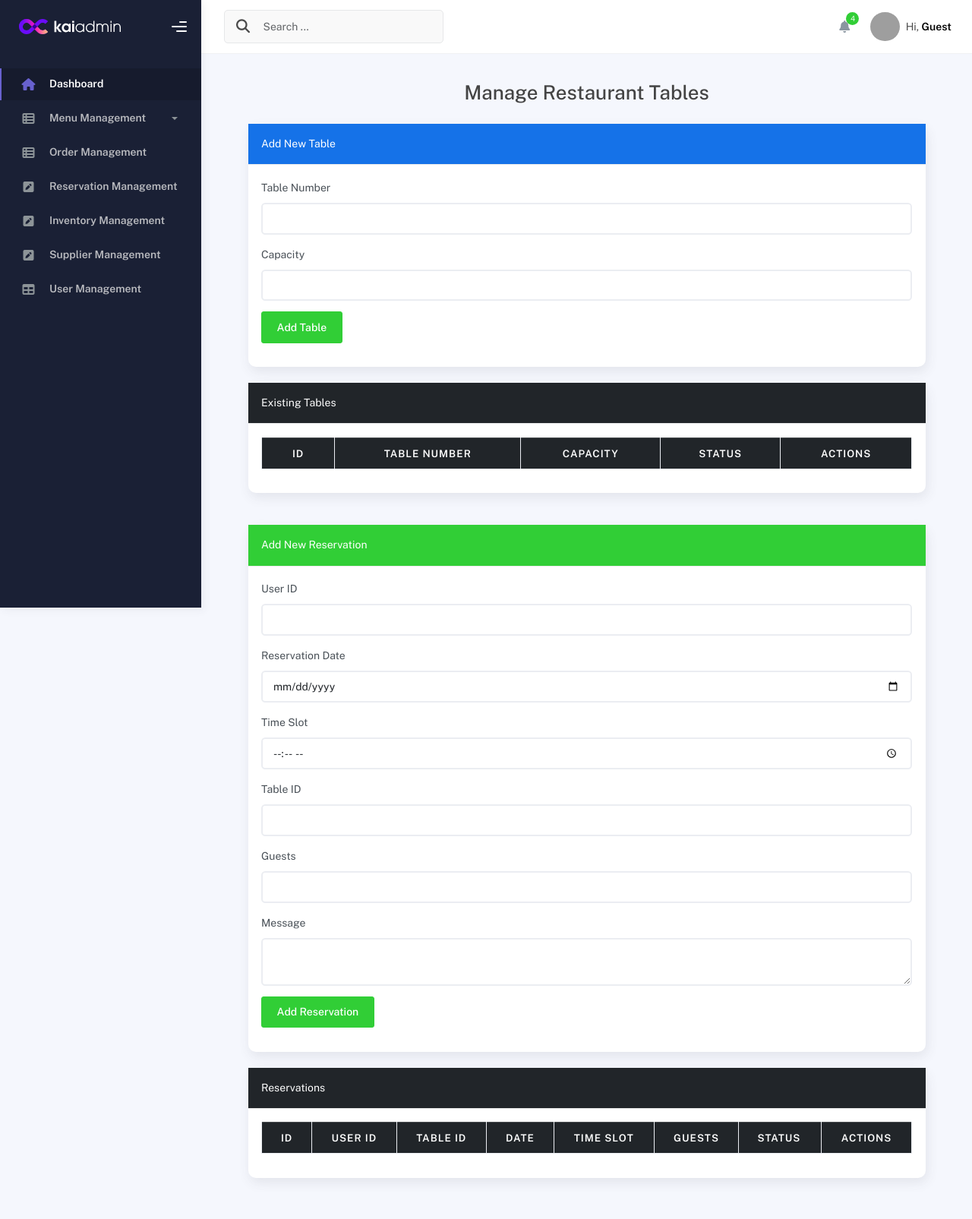
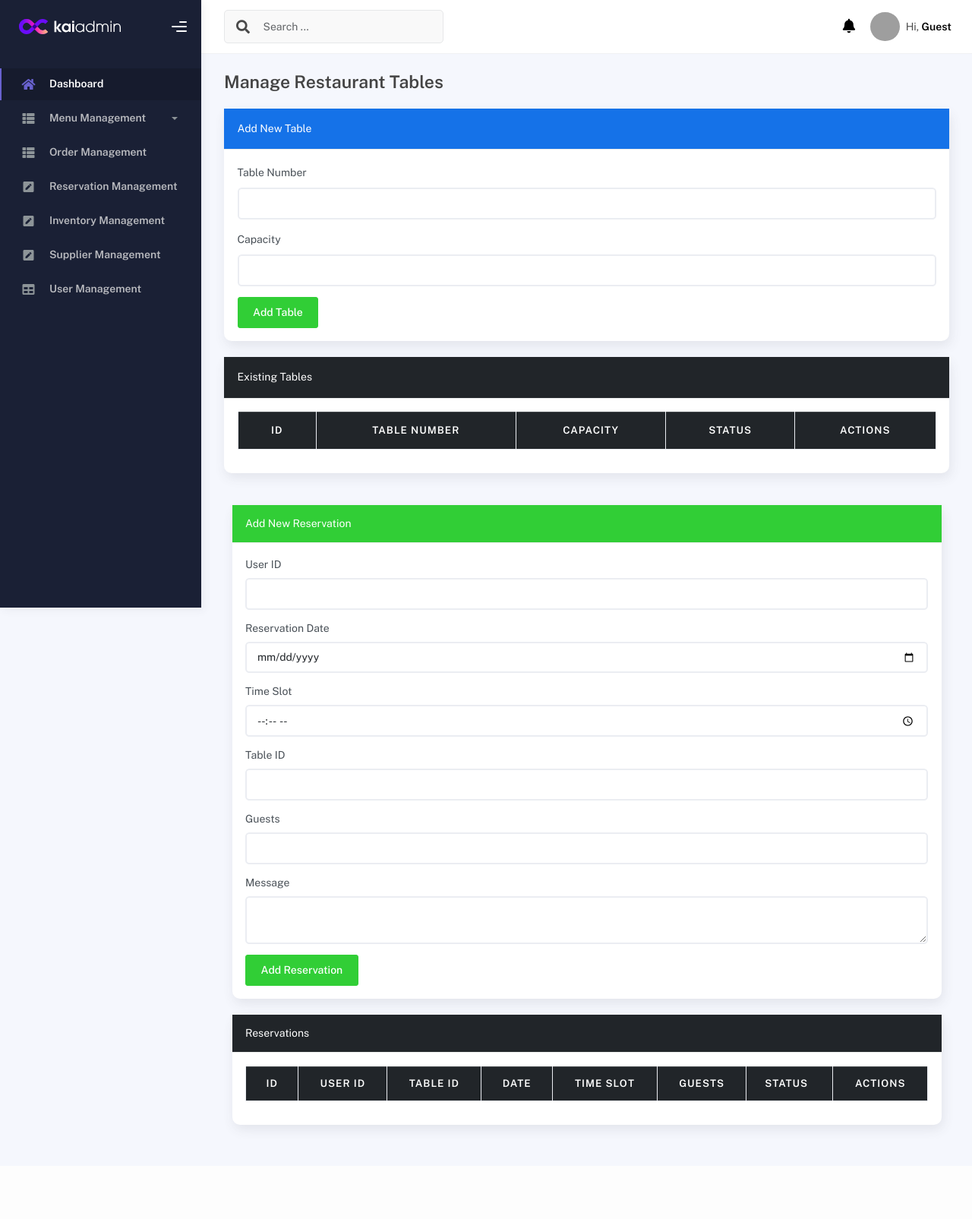
Before and after one commit to Abdo-hasen/PHP_Restaurant, a PHP site: page /admin/manage_reservations.php in a window 1280 px wide. Shown: the whole page at 76% size. After the commit the page ends 1493 px from the top, so only its background shows below. Run offline with PHP 8.4, Linux system fonts and the light colour scheme; data that the repository does not hold is empty; grey boxes are pictures that could not be loaded.

Commit message:
profile and notifications working in admin, analytics chart added.

```diff
--- a/admin/manage_reservations.php
+++ b/admin/manage_reservations.php
@@ -1,53 +1,16 @@
 <?php
 require_once '../init.php';
+include '../includes/admin/header.php';
 include '../includes/admin/sidebar.php';
-include '../includes/admin/header.php';
 require_once "../handlers/admin/reservation.php";
 ?>
 
 <div class="container">
   <div class="page-inner">
     <div class="page-header">
-      <h4 class="page-title">Dashboard</h4>
-      <ul class="breadcrumbs">
-        <li class="nav-home">
-          <a href="#">
-            <i class="icon-home"></i>
-          </a>
-        </li>
-        <li class="separator">
-          <i class="icon-arrow-right"></i>
-        </li>
-        <li class="nav-item">
-          <a href="#">Pages</a>
-        </li>
-        <li class="separator">
-          <i class="icon-arrow-right"></i>
-        </li>
-        <li class="nav-item">
-          <a href="#">Starter Page</a>
-        </li>
-      </ul>
+      <h2 class="page-title">Manage Restaurant Tables</h2>
     </div>
     <div class="page-category">
-    <div class="container mt-5">
-<!-- <nav class="navbar navbar-expand-lg navbar-dark bg-primary p-3">
-    <div class="container">
-        <a class="navbar-brand fw-bold" href="#">Admin Dashboard</a>
-        <div class="dropdown">
-            <button class="btn btn-light position-relative rounded-circle p-2" id="notificationBell" data-bs-toggle="dropdown">
-                <i class="fas fa-bell fa-lg"></i>
-                <span class="badge bg-danger position-absolute top-0 start-100 translate-middle rounded-pill" id="adminNotificationCount"></span>
-            </button>
-            <ul class="dropdown-menu dropdown-menu-end shadow-sm p-2" id="adminNotificationDropdown" style="width: 300px; max-height: 300px; overflow-y: auto;">
-                <li class="text-center text-muted small">No notifications</li>
-            </ul>
-        </div>
-    </div>
-</nav> -->
-    <div class="container mt-5">
-        <h2 class="text-center mb-4">Manage Restaurant Tables</h2>
-
         <div class="card mb-4">
             <div class="card-header bg-primary text-white">Add New Table</div>
             <div class="card-body">
@@ -249,38 +212,7 @@ require_once "../handlers/admin/reservation.php";
         }, 40000);
     }
 });
-            async function loadAdminNotifications() {
-            let response = await fetch("../functions/fetch_notifications_admin.php");
-            let notifications = await response.json();
-
-            let dropdown = document.getElementById("adminNotificationDropdown");
-            let count = document.getElementById("adminNotificationCount");
-
-            dropdown.innerHTML = "";
-            count.textContent = notifications.length;
-            console.log(notifications);
-
-            if (notifications.length === 0) {
-                dropdown.innerHTML = '<li class="dropdown-item text-muted">There is no Notifications</li>';
-                document.getElementById("adminNotificationCount").textContent = "";
-            } else {
-                notifications.forEach(notification => {
-                    let li = document.createElement("li");
-                    li.className = "dropdown-item";
-                    li.textContent = notification.message;
-                    dropdown.appendChild(li);
-                });
-            }
-        }
-        document.getElementById("notificationBell").addEventListener("click", async function() {
-
-            document.getElementById("adminNotificationCount").textContent = "";
-        });
-
-
-        loadAdminNotifications();
-        setInterval(loadAdminNotifications, 5000);
-        </script>
+    </script>
 
 </body>
 
--- a/includes/admin/sidebar.php
+++ b/includes/admin/sidebar.php
@@ -33,13 +33,6 @@
                 </a>
               </li>
 
-              <!-- Menu Management -->
-              <!-- <li class="nav-item">
-                    <a href="../../admin/manage_menu.php">
-                        <i class="fas fa-layer-group"></i>
-                        <p>Menu Management</p>
-                    </a>
-                </li> -->
               <!-- Menu Management Dropdown -->
               <li class="nav-item">
                 <a href="../../admin/dashboard.php" data-bs-toggle="collapse" data-bs-target="#menuManagement"> <i class="fas fa-th-list"></i>
@@ -67,14 +60,6 @@
                 </div>
               </li>
 
-              <!-- Special Offers -->
-              <!-- <li class="nav-item">
-                    <a href="../../admin/layout/view-special-offer.php">
-                        <i class="fas fa-layer-group"></i>
-                        <p>Special Offer</p>
-                    </a>
-                </li> -->
-
               <!-- Order Management -->
               <li class="nav-item">
                 <a href="../../admin/manage_orders.php">
@@ -91,14 +76,14 @@
                 </a>
               </li>
 
-              <!-- Reservations -->
+              <!-- Inventory -->
               <li class="nav-item">
                 <a href="../../admin/inventory.php">
                   <i class="fas fa-pen-square"></i>
                   <p>Inventory Management</p>
                 </a>
               </li>
-              <!-- Reservations -->
+              <!-- Supplier -->
               <li class="nav-item">
                 <a href="../../admin/supplier.php">
                   <i class="fas fa-pen-square"></i>
@@ -176,25 +161,6 @@
                     </form>
                   </ul>
                 </li>
-                <li class="nav-item topbar-icon dropdown hidden-caret">
-                  <a
-                    class="nav-link dropdown-toggle"
-                    href="#"
-                    id="notifDropdown"
-                    role="button"
-                    data-bs-toggle="dropdown"
-                    aria-haspopup="true"
-                    aria-expanded="false">
-                    <i class="fa fa-bell"></i>
-                    <span class="notification">4</span>
-                  </a>
-                  <ul
-                    class="dropdown-menu notif-box animated fadeIn"
-                    aria-labelledby="notifDropdown">
-                    <li>
-                      <div class="notif-scroll scrollbar-outer">
-                        <div class="notif-center">
-                          <a href="#">
                 <div class="dropdown">
                     <button class="btn btn-light position-relative rounded-circle p-2" id="notificationBell" data-bs-toggle="dropdown">
                         <i class="fas fa-bell fa-lg"></i>
@@ -204,12 +170,6 @@
                           <li class="text-center text-muted small">No notifications</li>
                       </ul>
                 </div>
-                          </a>
-                        </div>
-                      </div>
-                    </li>
-                  </ul>
-                </li>
                 <li class="nav-item topbar-user dropdown hidden-caret">
                   <a
                     class="dropdown-toggle profile-pic"
@@ -262,3 +222,37 @@
           </nav>
           <!-- End Navbar -->
         </div>
+
+        <script>
+            async function loadAdminNotifications() {
+            let response = await fetch("../functions/fetch_notifications_admin.php");
+            let notifications = await response.json();
+
+            let dropdown = document.getElementById("adminNotificationDropdown");
+            let count = document.getElementById("adminNotificationCount");
+
+            dropdown.innerHTML = "";
+            count.textContent = notifications.length;
+            console.log(notifications);
+
+            if (notifications.length === 0) {
+                dropdown.innerHTML = '<li class="dropdown-item text-muted">There is no Notifications</li>';
+                document.getElementById("adminNotificationCount").textContent = "";
+            } else {
+                notifications.forEach(notification => {
+                    let li = document.createElement("li");
+                    li.className = "dropdown-item";
+                    li.textContent = notification.message;
+                    dropdown.appendChild(li);
+                });
+            }
+        }
+        document.getElementById("notificationBell").addEventListener("click", async function() {
+
+            document.getElementById("adminNotificationCount").textContent = "";
+        });
+
+
+        loadAdminNotifications();
+        setInterval(loadAdminNotifications, 5000);
+        </script>
```
Also changed, not shown: admin/dashboard.php (+9 -19 lines), includes/admin/footer.php (+5 -5 lines). Lines whose indentation alone changed are shown as unchanged.
